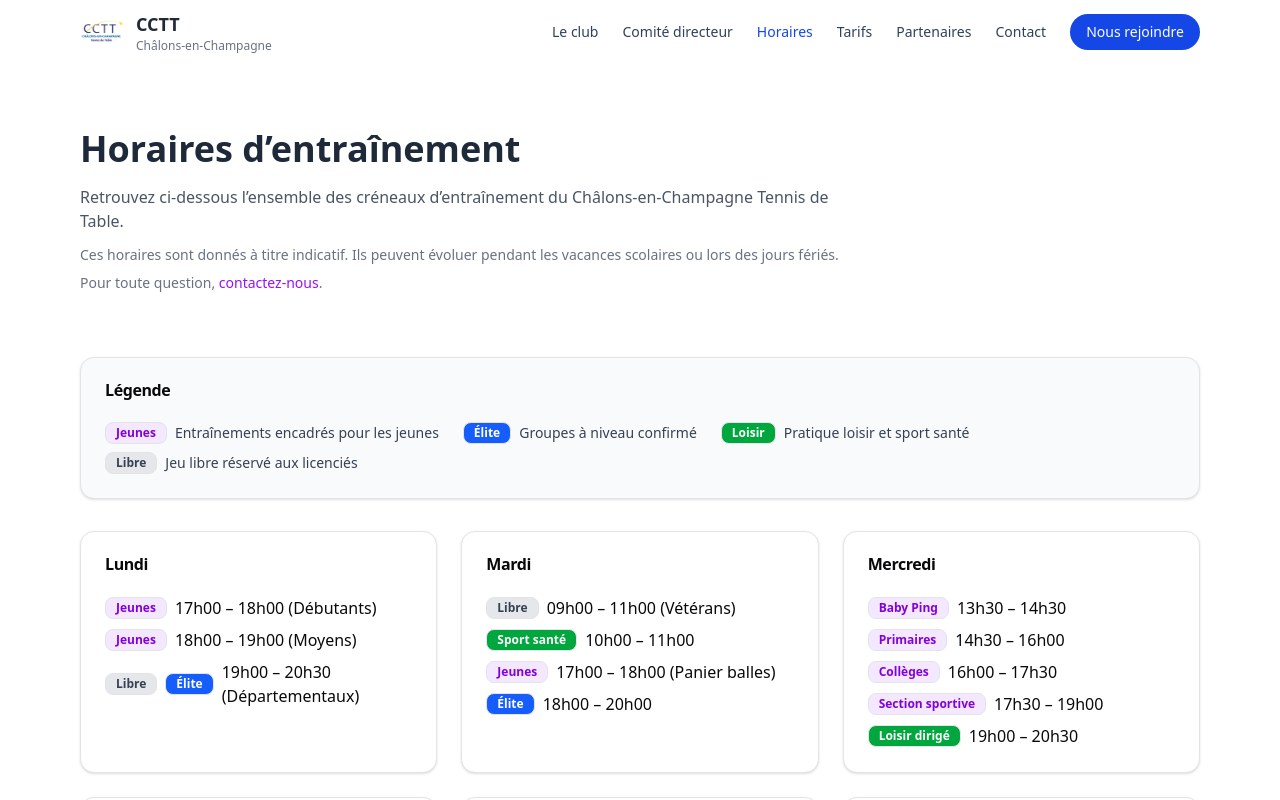
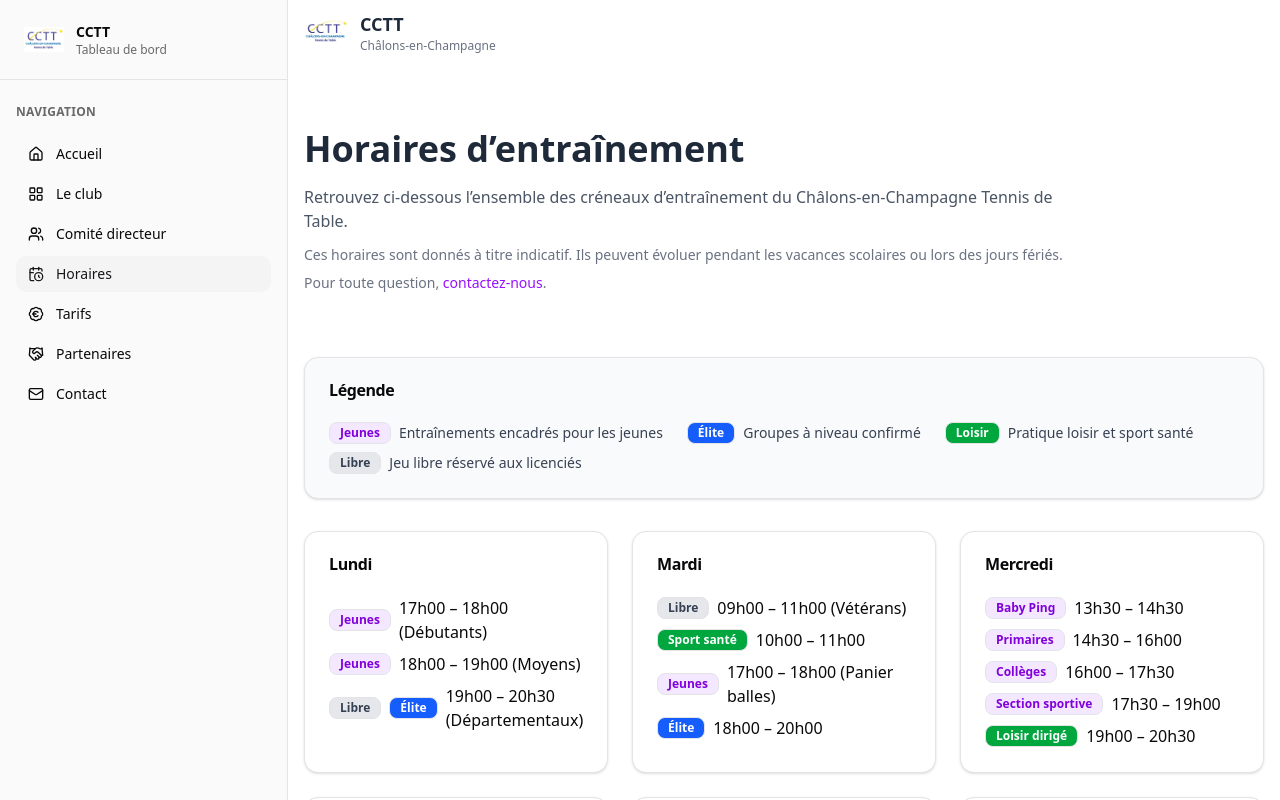
Before and after one commit to jesared/club-cctt, a Next.js app: page /horaires in a window 1280 px wide. Shown: the top 800 px of the page. Built offline with nearby package versions, Linux system fonts and the light colour scheme.

Commit message:
Add responsive dashboard sidebar navigation

```diff
--- a/app/layout.tsx
+++ b/app/layout.tsx
@@ -1,5 +1,7 @@
 import Footer from "@/components/Footer";
+import DashboardSidebar from "@/components/DashboardSidebar";
 import Header from "@/components/Header";
+import { SidebarProvider } from "@/components/ui/sidebar";
 import "./globals.css";
 
 export const metadata = {
@@ -14,10 +16,17 @@ export default function RootLayout({
 }) {
   return (
     <html lang="fr">
-      <body className="min-h-screen flex flex-col text-gray-800">
-        <Header />
-        <main className="flex-1">{children}</main>
-        <Footer />
+      <body className="min-h-screen text-gray-800">
+        <SidebarProvider defaultOpen={false}>
+          <div className="flex min-h-screen flex-col lg:flex-row">
+            <DashboardSidebar />
+            <div className="flex min-h-screen flex-1 flex-col">
+              <Header />
+              <main className="flex-1">{children}</main>
+              <Footer />
+            </div>
+          </div>
+        </SidebarProvider>
       </body>
     </html>
   );
--- /dev/null
+++ b/components/DashboardSidebar.tsx
@@ -0,0 +1,67 @@
+"use client";
+
+import Image from "next/image";
+import Link from "next/link";
+import { usePathname } from "next/navigation";
+
+import { mainMenuItems, primaryCta } from "@/components/navigation/menu-items";
+import { cn } from "@/lib/utils";
+
+export default function DashboardSidebar() {
+  const pathname = usePathname();
+
+  return (
+    <aside className="hidden lg:flex lg:w-72 lg:flex-col lg:border-r lg:border-sidebar-border lg:bg-sidebar lg:text-sidebar-foreground">
+      <div className="flex h-20 items-center gap-3 border-b border-sidebar-border px-6">
+        <Image
+          src="/logo.jpg"
+          alt="CCTT"
+          width={40}
+          height={40}
+          className="object-contain"
+          priority
+        />
+        <div className="flex flex-col">
+          <span className="text-sm font-semibold">CCTT</span>
+          <span className="text-xs text-sidebar-foreground/60">
+            Tableau de bord
+          </span>
+        </div>
+      </div>
+      <div className="flex flex-1 flex-col px-4 py-6">
+        <p className="text-xs font-semibold uppercase tracking-wide text-sidebar-foreground/60">
+          Navigation
+        </p>
+        <nav className="mt-4 flex flex-1 flex-col gap-1">
+          {mainMenuItems.map((item) => {
+            const isActive = pathname === item.href;
+            const Icon = item.icon;
+            return (
+              <Link
+                key={item.href}
+                href={item.href}
+                className={cn(
+                  "flex items-center gap-3 rounded-lg px-3 py-2 text-sm font-medium transition-colors",
+                  "hover:bg-sidebar-accent hover:text-sidebar-accent-foreground",
+                  isActive &&
+                    "bg-sidebar-accent text-sidebar-accent-foreground"
+                )}
+              >
+                <Icon className="h-4 w-4" aria-hidden="true" />
+                <span>{item.label}</span>
+              </Link>
+            );
+          })}
+        </nav>
+        <div className="pt-6">
+          <Link
+            href={primaryCta.href}
+            className="block rounded-full bg-blue-700 px-4 py-2 text-center text-sm font-semibold text-white transition-colors hover:bg-blue-800 focus-visible:outline focus-visible:outline-2 focus-visible:outline-offset-4 focus-visible:outline-blue-500"
+          >
+            {primaryCta.label}
+          </Link>
+        </div>
+      </div>
+    </aside>
+  );
+}
--- a/components/Header.tsx
+++ b/components/Header.tsx
@@ -4,8 +4,12 @@ import Image from "next/image";
 import Link from "next/link";
 import { usePathname } from "next/navigation";
 import { Menu, X } from "lucide-react";
-import { useEffect, useMemo, useState } from "react";
+import { useEffect, useState } from "react";
 
+import {
+  mainMenuItems,
+  primaryCta,
+} from "@/components/navigation/menu-items";
 import {
   Sidebar,
   SidebarContent,
@@ -13,7 +17,6 @@ import {
   SidebarMenu,
   SidebarMenuButton,
   SidebarMenuItem,
-  SidebarProvider,
   SidebarTrigger,
   useSidebar,
 } from "@/components/ui/sidebar";
@@ -23,17 +26,6 @@ function HeaderContent() {
   const pathname = usePathname();
   const [isScrolled, setIsScrolled] = useState(false);
   const isOpen = open;
-  const menuItems = useMemo(
-    () => [
-      { href: "/club", label: "Le club" },
-      { href: "/comite-directeur", label: "Comité directeur" },
-      { href: "/horaires", label: "Horaires" },
-      { href: "/tarifs", label: "Tarifs" },
-      { href: "/partenaires", label: "Partenaires" },
-      { href: "/contact", label: "Contact" },
-    ],
-    []
-  );
 
   useEffect(() => {
     if (!isOpen) return;
@@ -46,7 +38,7 @@ function HeaderContent() {
     };
     document.addEventListener("keydown", handleKeyDown);
     const handleResize = () => {
-      if (window.innerWidth >= 768) {
+      if (window.innerWidth >= 1024) {
         setOpen(false);
       }
     };
@@ -79,7 +71,7 @@ function HeaderContent() {
           : "bg-transparent border-transparent"
       }`}
     >
-      <div className="max-w-6xl mx-auto px-4 h-16 flex items-center justify-between">
+      <div className="mx-auto flex h-16 max-w-6xl items-center justify-between px-4">
         {/* LOGO */}
         <Link href="/" className="flex items-center gap-3">
           <Image
@@ -99,34 +91,10 @@ function HeaderContent() {
           </div>
         </Link>
 
-        {/* MENU DESKTOP */}
-        <nav className="hidden md:flex items-center gap-6 text-sm font-medium">
-          {menuItems.map((item) => {
-            const isActive = pathname === item.href;
-            return (
-              <Link
-                key={item.href}
-                href={item.href}
-                className={`transition-colors focus-visible:outline focus-visible:outline-2 focus-visible:outline-offset-4 focus-visible:outline-blue-500 ${
-                  isActive ? "text-blue-700" : "text-slate-700"
-                } ${isScrolled ? "hover:text-blue-700" : "hover:text-blue-600"}`}
-              >
-                {item.label}
-              </Link>
-            );
-          })}
-          <Link
-            href="/contact"
-            className="rounded-full bg-blue-700 px-4 py-2 text-white transition-colors hover:bg-blue-800 focus-visible:outline focus-visible:outline-2 focus-visible:outline-offset-4 focus-visible:outline-blue-500"
-          >
-            Nous rejoindre
-          </Link>
-        </nav>
-
         {/* BOUTON MOBILE */}
         <SidebarTrigger asChild>
           <button
-            className="md:hidden text-2xl focus-visible:outline focus-visible:outline-2 focus-visible:outline-offset-4 focus-visible:outline-blue-500"
+            className="lg:hidden text-2xl focus-visible:outline focus-visible:outline-2 focus-visible:outline-offset-4 focus-visible:outline-blue-500"
             aria-label={isOpen ? "Fermer le menu" : "Ouvrir le menu"}
             aria-expanded={isOpen}
           >
@@ -158,16 +126,7 @@ function HeaderContent() {
         </SidebarHeader>
         <SidebarContent>
           <SidebarMenu className="text-lg font-medium">
-            <SidebarMenuItem>
-              <SidebarMenuButton
-                asChild
-                isActive={pathname === "/"}
-                onClick={() => setOpen(false)}
-              >
-                <Link href="/">Accueil</Link>
-              </SidebarMenuButton>
-            </SidebarMenuItem>
-            {menuItems.map((item) => (
+            {mainMenuItems.map((item) => (
               <SidebarMenuItem key={item.href}>
                 <SidebarMenuButton
                   asChild
@@ -181,11 +140,11 @@ function HeaderContent() {
           </SidebarMenu>
           <div className="px-6 pb-8">
             <Link
-              href="/contact"
+              href={primaryCta.href}
               onClick={() => setOpen(false)}
               className="block rounded-full bg-blue-700 px-4 py-2 text-center text-white transition-colors hover:bg-blue-800 focus-visible:outline focus-visible:outline-2 focus-visible:outline-offset-4 focus-visible:outline-blue-500"
             >
-              Nous rejoindre
+              {primaryCta.label}
             </Link>
           </div>
         </SidebarContent>
@@ -195,9 +154,5 @@ function HeaderContent() {
 }
 
 export default function Header() {
-  return (
-    <SidebarProvider defaultOpen={false}>
-      <HeaderContent />
-    </SidebarProvider>
-  );
+  return <HeaderContent />;
 }
--- /dev/null
+++ b/components/navigation/menu-items.ts
@@ -0,0 +1,31 @@
+import {
+  BadgeEuro,
+  CalendarClock,
+  Handshake,
+  Home,
+  LayoutGrid,
+  Mail,
+  Users,
+  type LucideIcon,
+} from "lucide-react";
+
+export type MenuItem = {
+  href: string;
+  label: string;
+  icon: LucideIcon;
+};
+
+export const mainMenuItems: MenuItem[] = [
+  { href: "/", label: "Accueil", icon: Home },
+  { href: "/club", label: "Le club", icon: LayoutGrid },
+  { href: "/comite-directeur", label: "Comité directeur", icon: Users },
+  { href: "/horaires", label: "Horaires", icon: CalendarClock },
+  { href: "/tarifs", label: "Tarifs", icon: BadgeEuro },
+  { href: "/partenaires", label: "Partenaires", icon: Handshake },
+  { href: "/contact", label: "Contact", icon: Mail },
+];
+
+export const primaryCta = {
+  href: "/contact",
+  label: "Nous rejoindre",
+};
--- a/components/ui/sidebar.tsx
+++ b/components/ui/sidebar.tsx
@@ -80,7 +80,7 @@ const Sidebar = React.forwardRef<HTMLDivElement, SidebarProps>(
     return (
       <div
         className={cn(
-          "fixed inset-0 z-50 transition md:hidden",
+          "fixed inset-0 z-50 transition lg:hidden",
           open ? "pointer-events-auto" : "pointer-events-none"
         )}
         aria-hidden={!open}
```
